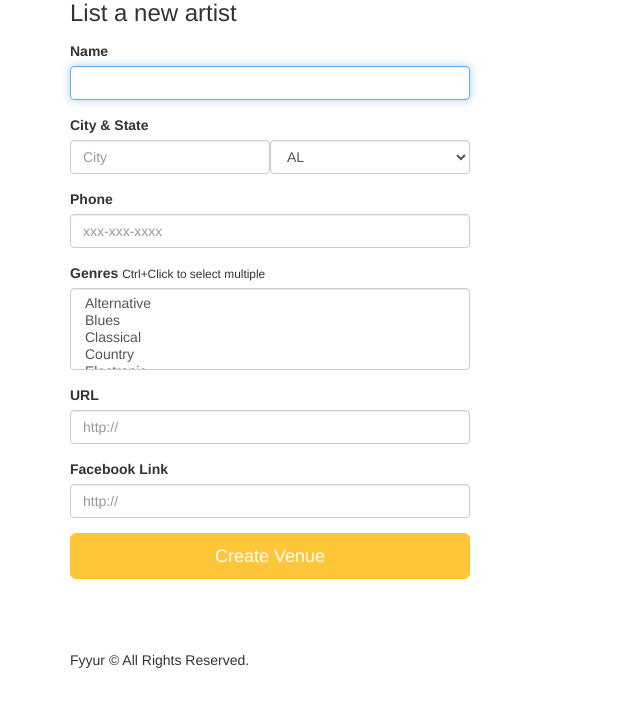
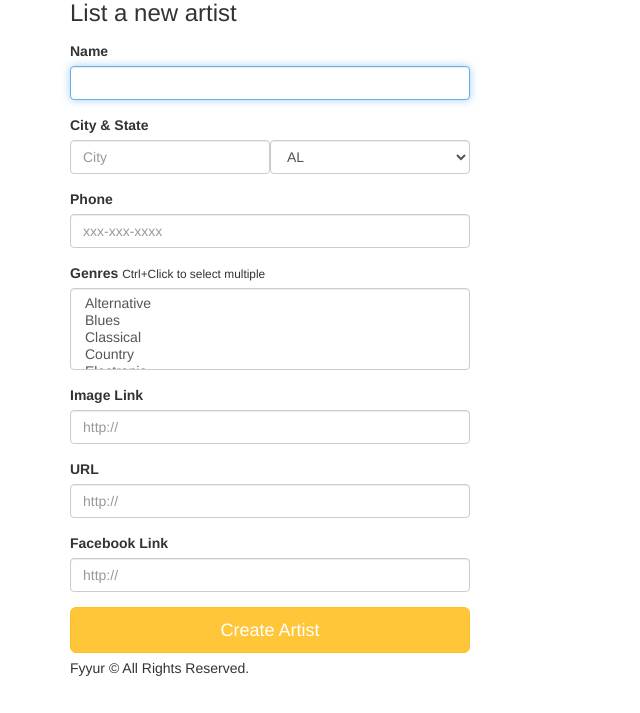
Before and after one commit to eleanorthomas/fyyur_app, a Flask app: page /artists/create in a window 1280 px wide. Shown: the part 95-808 px from the top of the page, without its empty margins (0-640 px from the left). Before the commit the page ends 763 px from the top, so only its background shows below. Run offline with Flask 2, Linux system fonts and the light colour scheme; some libraries are stand-ins or nearby versions.

Commit message:
Create artists and venues

```diff
--- a/app.py
+++ b/app.py
@@ -13,6 +13,7 @@ import logging
 from logging import Formatter, FileHandler
 from flask_wtf import Form
 from forms import *
+import sys
 #----------------------------------------------------------------------------#
 # App Config.
 #----------------------------------------------------------------------------#
@@ -42,7 +43,7 @@ class Venue(db.Model):
     facebook_link = db.Column(db.String(120))
     seeking_talent = db.Column(db.Boolean, default=False)
     seeking_talent_msg = db.Column(db.String)
-    shows = db.relationship("Show", backref="Show")
+    shows = db.relationship("Show", backref="Venue")
 
 class Artist(db.Model):
     __tablename__ = 'Artist'
@@ -58,7 +59,7 @@ class Artist(db.Model):
     facebook_link = db.Column(db.String(120))
     seeking_venues = db.Column(db.Boolean, default=False)
     seeking_venues_msg = db.Column(db.String)
-    shows = db.relationship("Show", backref="Show")
+    shows = db.relationship("Show", backref="Artist")
 
 class Show(db.Model):
     __tablename__ = 'Show'
@@ -232,7 +233,6 @@ def create_venue_form():
 def create_venue_submission():
   error = False
   try:
-    # TODO: add constraints/validation?
     name = request.form['name']
     city = request.form['city']
     state = request.form['state']
@@ -257,15 +257,16 @@ def create_venue_submission():
     db.session.add(venue)
     db.session.commit()
   except:
+    e = str(sys.exc_info()[0]) + ': ' + str(sys.exc_info()[1])
     error = True
     db.session.rollback()
   finally:
     db.session.close()
   if error:
-    flash('An error occurred. Venue ' + request.form['name'] + ' could not be listed.')
+    flash('An error occurred. Venue ' + request.form['name'] + ' could not be listed. ' + e)
   else:
-    flash('Venue ' + venue.name + ' was successfully listed!')
-    return render_template('/venues/' + venue.id)
+    flash('Venue ' + request.form['name']+ ' was successfully listed!')
+  return render_template('pages/home.html')
 
 @app.route('/venues/<venue_id>', methods=['DELETE'])
 def delete_venue(venue_id):
@@ -452,7 +453,6 @@ def create_artist_form():
 def create_artist_submission():
   error = False
   try:
-    # TODO: add constraints/validation?
     name = request.form['name']
     city = request.form['city']
     state = request.form['state']
@@ -467,23 +467,25 @@ def create_artist_submission():
       city=city,
       state=state,
       phone=phone,
-      genres=genres,
+      genres="",
       url=url,
       image_link=image_link,
       facebook_link=facebook_link
     )
+
     db.session.add(artist)
     db.session.commit()
   except:
+    e = str(sys.exc_info()[0]) + ': ' + str(sys.exc_info()[1])
     error = True
     db.session.rollback()
   finally:
     db.session.close()
   if error:
-    flash('An error occurred. Artist ' + request.form['name'] + ' could not be listed.')
+    flash('An error occurred. Artist ' + request.form['name'] + ' could not be listed. ' + e)
   else:
-    flash('Artist ' + artist.name + ' was successfully listed!')
-    return render_template('/artists/' + artist.id)
+    flash('Artist ' + request.form['name'] + ' was successfully listed!')
+  return render_template('pages/home.html')
 
 #  Shows
 #  ----------------------------------------------------------------
--- a/forms.py
+++ b/forms.py
@@ -109,6 +109,7 @@ class VenueForm(Form):
             ('Reggae', 'Reggae'),
             ('Rock n Roll', 'Rock n Roll'),
             ('Soul', 'Soul'),
+            ('Swing', 'Swing'),
             ('Other', 'Other'),
         ]
     )
@@ -209,6 +210,7 @@ class ArtistForm(Form):
             ('Reggae', 'Reggae'),
             ('Rock n Roll', 'Rock n Roll'),
             ('Soul', 'Soul'),
+            ('Swing', 'Swing'),
             ('Other', 'Other'),
         ]
     )
--- a/templates/forms/new_artist.html
+++ b/templates/forms/new_artist.html
@@ -29,6 +29,10 @@
         {{ form.genres(class_ = 'form-control', placeholder='Genres, separated by commas', autofocus = true) }}
       </div>
       <div class="form-group">
+          <label for="image_link">Image Link</label>
+          {{ form.image_link(class_ = 'form-control', placeholder='http://', autofocus = true) }}
+      </div>
+      <div class="form-group">
           <label for="url">URL</label>
           {{ form.url(class_ = 'form-control', placeholder='http://', autofocus = true) }}
       </div>
@@ -36,7 +40,7 @@
           <label for="facebook_link">Facebook Link</label>
           {{ form.facebook_link(class_ = 'form-control', placeholder='http://', autofocus = true) }}
       </div>
-      <input type="submit" value="Create Venue" class="btn btn-primary btn-lg btn-block">
+      <input type="submit" value="Create Artist" class="btn btn-primary btn-lg btn-block">
     </form>
   </div>
 {% endblock %}
--- a/templates/forms/new_venue.html
+++ b/templates/forms/new_venue.html
@@ -33,6 +33,10 @@
         {{ form.genres(class_ = 'form-control', placeholder='Genres, separated by commas', autofocus = true) }}
       </div>
       <div class="form-group">
+          <label for="image_link">Image Link</label>
+          {{ form.image_link(class_ = 'form-control', placeholder='http://', autofocus = true) }}
+      </div>
+      <div class="form-group">
           <label for="url">URL</label>
           {{ form.url(class_ = 'form-control', placeholder='http://', autofocus = true) }}
       </div>
```
